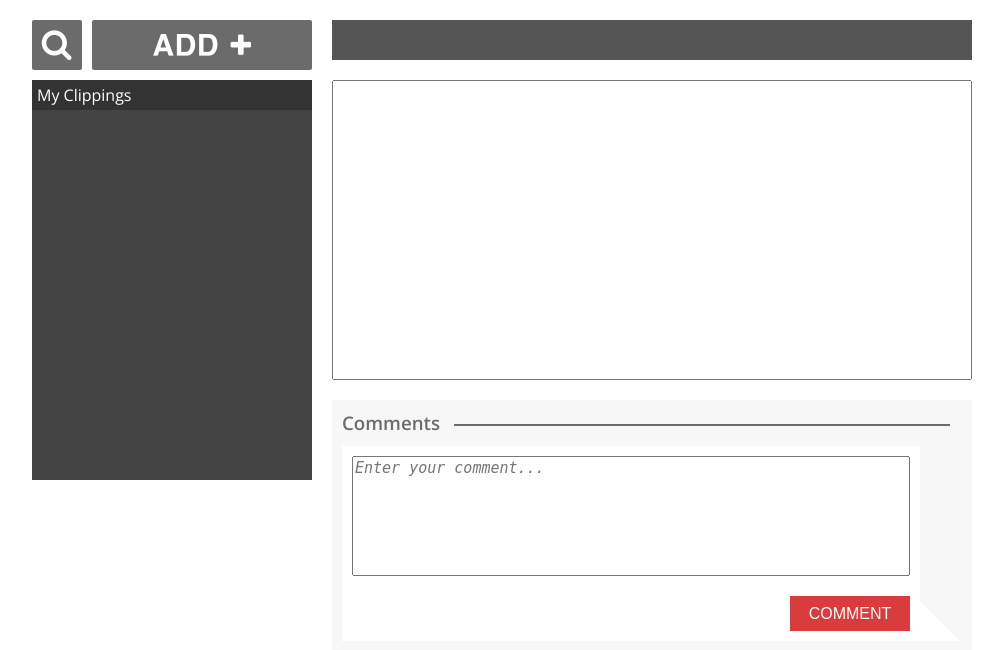
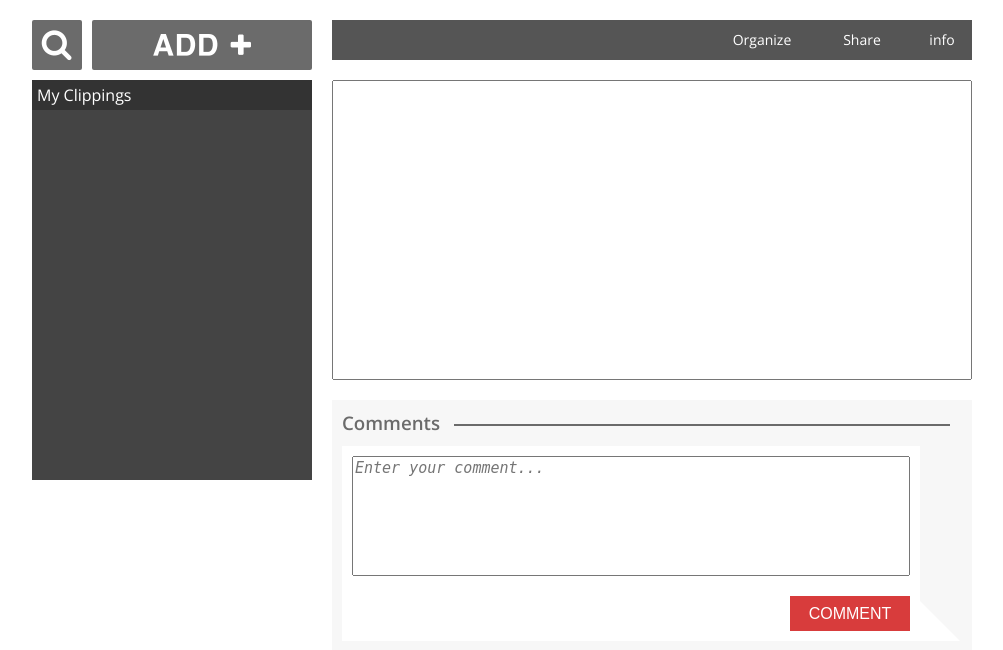
Before and after one commit to jtehlert/class_project, a PHP site: page / in a window 1280 px wide. Shown: the part 78-728 px from the top of the page, without its empty margins (138-1141 px from the left). Run offline with PHP 8.4, Linux system fonts and the light colour scheme; the visitor is signed in with stand-in values (Sample User, id 1); some libraries are stand-ins or nearby versions.

Commit message:
Reorganize Clipping Detail title bar buttons

```diff
--- a/assets/css/layout.css
+++ b/assets/css/layout.css
@@ -322,8 +322,8 @@ textarea {
 #info-button {
     background-color: #555;
     height: 100%;
-    width: 40px;
-    float: left;
+    width: 60px;
+    float: right;
     color: white;
 }
 
@@ -333,7 +333,7 @@ textarea {
 }
 
 #content-header #clipping-title {
-    width: 290px;
+    width: 350px;
     padding-left: 10px;
     height: 40px;
     line-height: 40px;
@@ -347,7 +347,7 @@ textarea {
     width: 100px;
     height: 40px;
     background-color: #555;
-    float: left;
+    float: right;
     color: white;
 }
 
@@ -356,24 +356,11 @@ textarea {
     cursor: pointer;
 }
 
-#comment-button {
-    width: 100px;
-    height: 40px;
-    background-color: #555;
-    float: left;
-    color: white;
-}
-
-#comment-button:hover {
-    background-color: #333;
-    cursor: pointer;
-}
-
 #organize-button {
     width: 100px;
     height: 40px;
     background-color: #555;
-    float: left;
+    float: right;
     color: white;
 }
 
--- a/assets/js/main_page/main_page.js
+++ b/assets/js/main_page/main_page.js
@@ -212,11 +212,11 @@ function clickClipping(id) {
 
     if(contents.NAME.length > 0)
     {
-        document.getElementById('info-button').innerHTML = 'Info';
-        document.getElementById('comment-button').innerHTML = 'Comment';
-        document.getElementById('organize-button').innerHTML = 'Organize';
+        // document.getElementById('info-button').innerHTML = 'Info';
+        // document.getElementById('comment-button').innerHTML = 'Comment';
+        // document.getElementById('organize-button').innerHTML = 'Organize';
         if (!shared) {
-            document.getElementById('share-button').innerHTML = 'Share';
+            // document.getElementById('share-button').innerHTML = 'Share';
             document.getElementById('share-button').onclick = showShareOverlay;
         } else {
             document.getElementById('share-button').innerHTML = '';
--- a/assets/layout/main-page/content.php
+++ b/assets/layout/main-page/content.php
@@ -7,20 +7,17 @@
   ?>
 
 	<div id="content-header">
-		<div id="info-button">
-
-		</div>
 		<div id="clipping-title">
 
 		</div>
+    <div id="info-button">
+      info
+    </div>
 		<div id="share-button" onclick="showShareOverlay()">
-
-		</div>
-		<div id="comment-button">
-
+			Share
 		</div>
 		<div id="organize-button">
-
+			Organize
 		</div>
 	</div>
 
```
